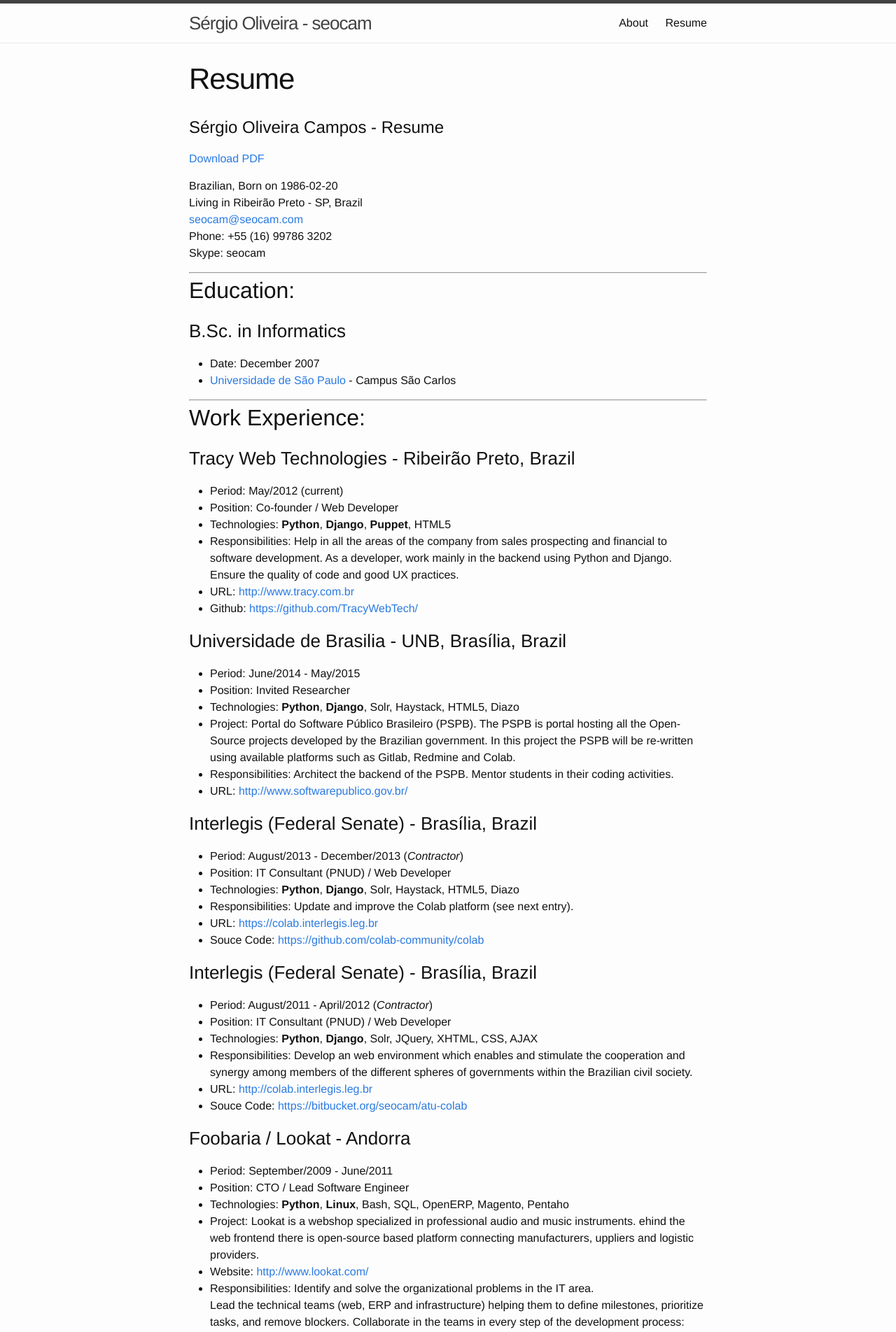
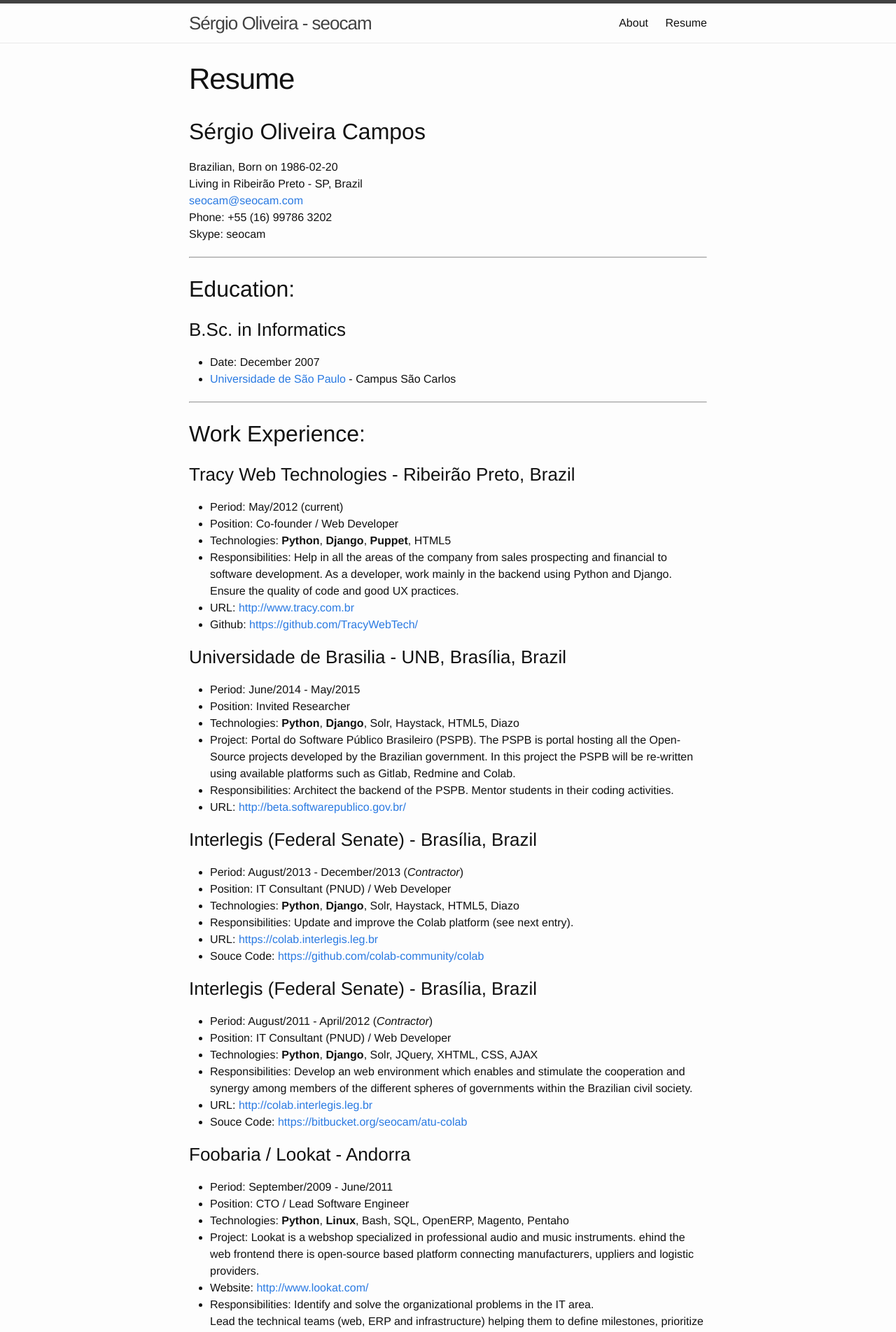
Before and after one commit to seocam/seocam.github.io, a Jekyll site: the page built from resume.md, in a window 1280 px wide. Shown: the top 1904 px of the page at 70% size. Built offline with Jekyll 4.4.1, drawn with Linux system fonts in a browser that asks for light colours; some of the changed text lies outside the part shown.

Commit message:
CSS for print and modification date

```diff
--- a/_config.yml
+++ b/_config.yml
@@ -9,3 +9,6 @@ github_username:  seocam
 
 # Build settings
 markdown: kramdown
+
+gems:
+  - jekyll-last-modified-at
--- a/_includes/footer.html
+++ b/_includes/footer.html
@@ -2,17 +2,9 @@
 
   <div class="wrapper">
 
-    <h2 class="footer-heading">{{ site.title }}</h2>
+    <div class="footer-col-wrapper">
 
-    <div class="footer-col-wrapper">
-      <div class="footer-col  footer-col-1">
-        <ul class="contact-list">
-          <li>{{ site.title }}</li>
-          <li><a href="mailto:{{ site.email }}">{{ site.email }}</a></li>
-        </ul>
-      </div>
-
-      <div class="footer-col  footer-col-2">
+      <div class="footer-col footer-col-2">
         <ul class="social-media-list">
           {% if site.github_username %}
           <li>
@@ -45,6 +37,12 @@
         </ul>
       </div>
 
+      <div class="footer-col  footer-col-1">
+        <ul class="contact-list">
+          <li>Check the <a href="https://github.com/seocam/seocam.github.io">source code</a>!
+        </ul>
+      </div>
+
       <div class="footer-col  footer-col-3">
         <p class="text">{{ site.description }}</p>
       </div>
--- a/_includes/head.html
+++ b/_includes/head.html
@@ -7,5 +7,6 @@
     <meta name="description" content="{{ site.description }}">
 
     <link rel="stylesheet" href="{{ "/css/main.css" | prepend: site.baseurl }}">
+    <link rel="stylesheet" href="{{ "/css/print.css" | prepend: site.baseurl }}" media="print">
     <link rel="canonical" href="{{ page.url | replace:'index.html','' | prepend: site.baseurl | prepend: site.url }}">
 </head>
--- a/_layouts/page.html
+++ b/_layouts/page.html
@@ -10,5 +10,4 @@ layout: default
   <article class="post-content">
     {{ content }}
   </article>
-
 </div>
--- a/_sass/_layout.scss
+++ b/_sass/_layout.scss
@@ -234,3 +234,7 @@
         }
     }
 }
+
+hr {
+    margin: 20px 0 20px;
+}
--- /dev/null
+++ b/css/print.css
@@ -0,0 +1,24 @@
+a {
+    text-decoration: none;
+    color: #333333;
+}
+
+h3 {
+    font-size: 17px;
+    margin-bottom: 10px;
+}
+
+header, footer {
+    display:none;
+}
+
+@page {
+    margin-left:0.79in;
+    margin-right:0.79in;
+    margin-top:0.79in;
+    margin-bottom:0.79in;
+}
+
+.page-break{
+    page-break-before:always;
+}
--- a/resume.md
+++ b/resume.md
@@ -4,9 +4,8 @@ title: Resume
 permalink: /resume/
 ---
 
-# Sérgio Oliveira Campos \- Resume
+## Sérgio Oliveira Campos
 
-[Download PDF](sergio_campos_resume.pdf)
 
 Brazilian, Born on 1986-02-20
 Living in Ribeirão Preto \- SP, Brazil
@@ -43,7 +42,7 @@ Skype: seocam
   * Technologies: **Python**, **Django**, Solr, Haystack, HTML5, Diazo
   * Project: Portal do Software Público Brasileiro (PSPB). The PSPB is portal hosting all the Open-Source projects developed by the Brazilian government. In this project the PSPB will be re-written using available platforms such as Gitlab, Redmine and Colab.
   * Responsibilities: Architect the backend of the PSPB. Mentor students in their coding activities.
-  * URL: <http://www.softwarepublico.gov.br/>
+  * URL: <http://beta.softwarepublico.gov.br/>
 
 ### Interlegis (Federal Senate) - Brasília, Brazil
 
```
Also changed, not shown: other parts of resume.md (+6 -16 lines).
